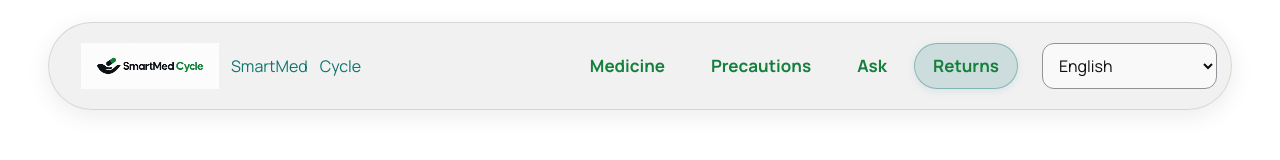
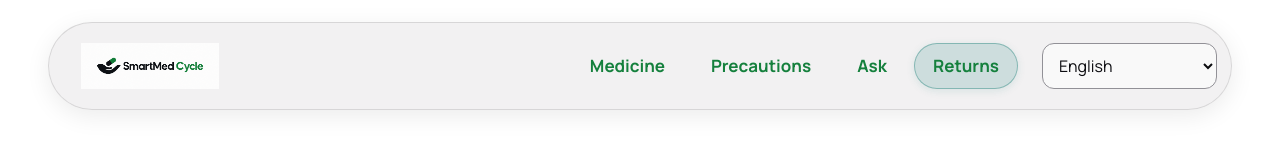
Before and after one commit to Keith1405/my-partyrock-app, a website: page frontend/index.html in a window 1280 px wide. Shown: the top 160 px of the page. Drawn offline with Linux system fonts and the light colour scheme.

Commit message:
Add files via upload

```diff
--- a/frontend/index.html
+++ b/frontend/index.html
@@ -513,7 +513,7 @@
 
   <a class="skip-link" href="#medicine">Skip to medicine details</a>
   <nav class="topbar" aria-label="Main navigation">
-    <a class="brand" href="#top"><img class="brand-logo" src="assets/logo.png" alt="SmartMed Cycle logo" />SmartMed<span>Cycle</span></a>
+    <a class="brand" href="#top" aria-label="SmartMed Cycle home"><img class="brand-logo" src="assets/logo.png" alt="SmartMed Cycle" /></a>
     <div class="navlinks" id="navigation">
       <a href="#medicine" class="active" data-sec="medicine">Medicine</a><a href="#precautions" data-sec="precautions">Precautions</a>
       <a href="#ask" data-sec="ask">Ask</a><a href="#returns" data-sec="returns">Returns</a>
```
